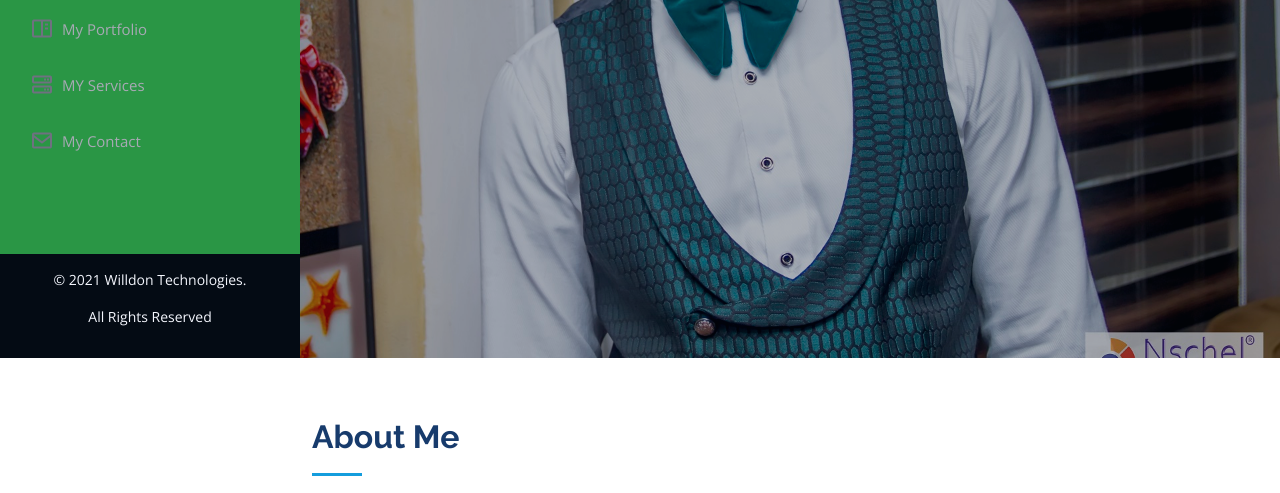
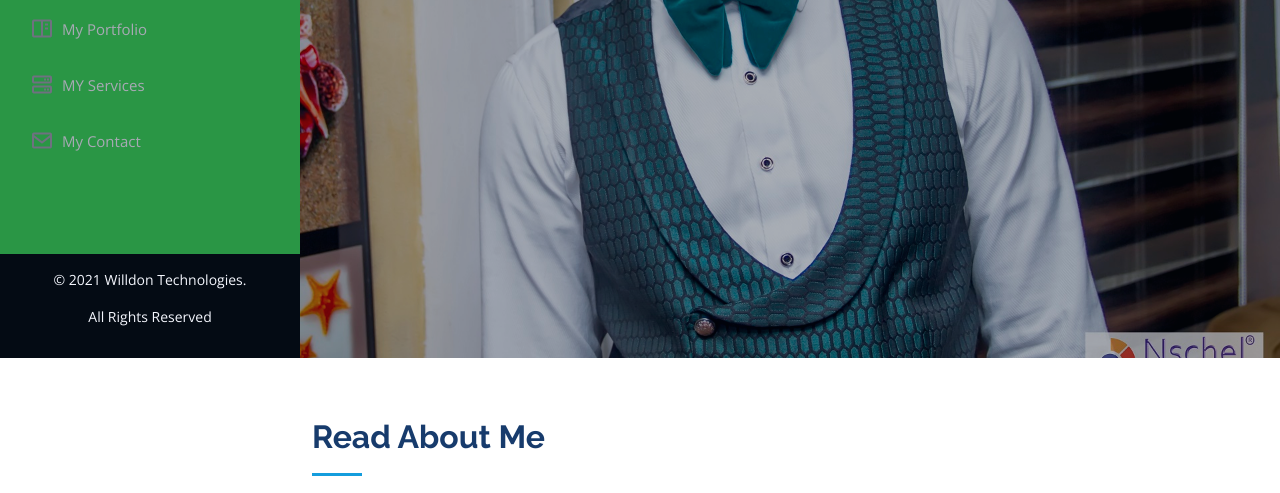
Before and after one commit to Godswill-Anosike/iPortfolio, a plain HTML site: page index.html in a window 1280 px wide. Shown: the part 442-935 px from the top of the page. Drawn offline with nearby package versions, Linux system fonts and the light colour scheme; files whose address does not match are found by name.

Commit message:
readme changes

```diff
--- a/index.html
+++ b/index.html
@@ -79,7 +79,7 @@
       <div class="container">
 
         <div class="section-title">
-          <h2>About Me</h2>
+          <h2>Read About Me</h2>
           <p>I‘m a UX/UI Designer & Web Developer with experience in conceptualizing and crafting digital products, helping businesses and non-profit expand organizations their capacity for impact.</p>
         </div>
 
```
